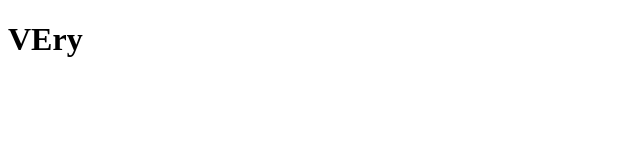
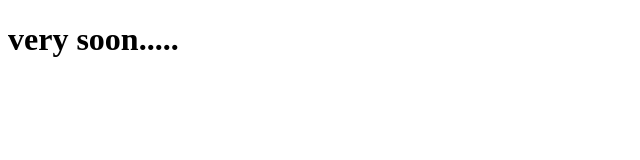
Before and after one commit to Shanmukh-235/PortFolio, a plain HTML site: page index.html in a window 1280 px wide. Shown: the whole page, without its empty margins (0-640 px from the left). Drawn offline with Linux system fonts and the light colour scheme.

Commit message:
edited the response inside

```diff
--- a/index.html
+++ b/index.html
@@ -6,6 +6,6 @@
     <title>Document</title>
 </head>
 <body>
-    <h1>VEry <Soon class=""></Soon></h1>
+    <h1>very soon.....</h1>
 </body>
 </html>
```
